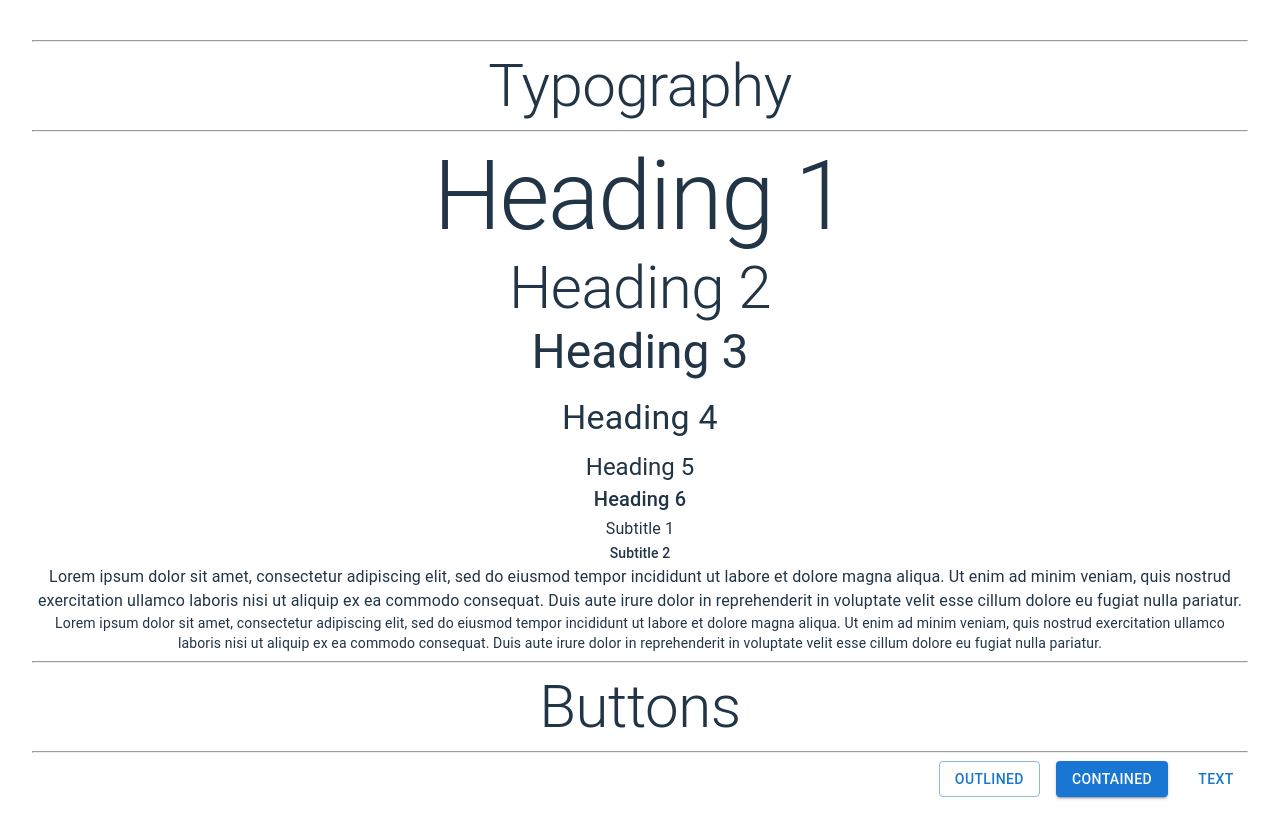
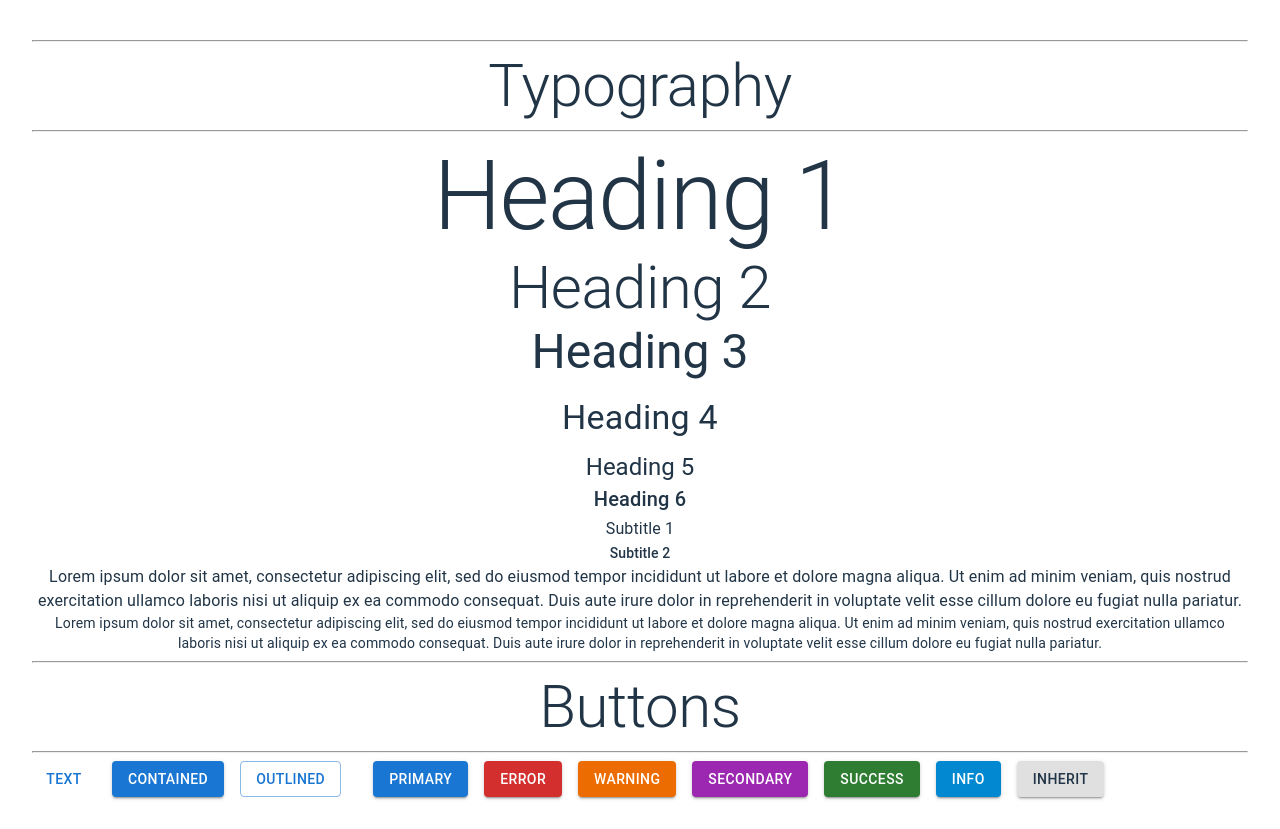
Before and after one commit to CoderLovely08/tutorials-by-me, a React (Vite) app in the folder Material UI/Demo/: page / in a window 1280 px wide. Built offline with nearby package versions, Linux system fonts and the light colour scheme.

Commit message:
Added color types

```diff
--- a/Material UI/Demo/src/components/Buttons/MuiButton.jsx
+++ b/Material UI/Demo/src/components/Buttons/MuiButton.jsx
@@ -2,16 +2,22 @@
 export const MuiButton = () => {
   return (
     <>
-      <Stack spacing={2} direction="row-reverse">
-        <Button variant="text">
-          Text
-        </Button>
-        <Button variant="contained">
-          Contained
-        </Button>
-        <Button variant="outlined">
-          Outlined
-        </Button>
+      <Stack spacing={4} direction="row">
+        <Stack spacing={2} direction="row">
+          <Button variant="text">Text</Button>
+          <Button variant="contained">Contained</Button>
+          <Button variant="outlined">Outlined</Button>
+        </Stack>
+
+        <Stack spacing={2} direction="row">
+          <Button variant="contained" color="primary">Primary</Button>
+          <Button variant="contained" color="error">Error</Button>
+          <Button variant="contained" color="warning">Warning</Button>
+          <Button variant="contained" color="secondary">Secondary</Button>
+          <Button variant="contained" color="success">Success</Button>
+          <Button variant="contained" color="info">Info</Button>
+          <Button variant="contained" color="inherit">Inherit</Button>
+        </Stack>
       </Stack>
     </>
   );
```
Also changed, not shown: 1 other file (tests, documents, lock files or other folders).
